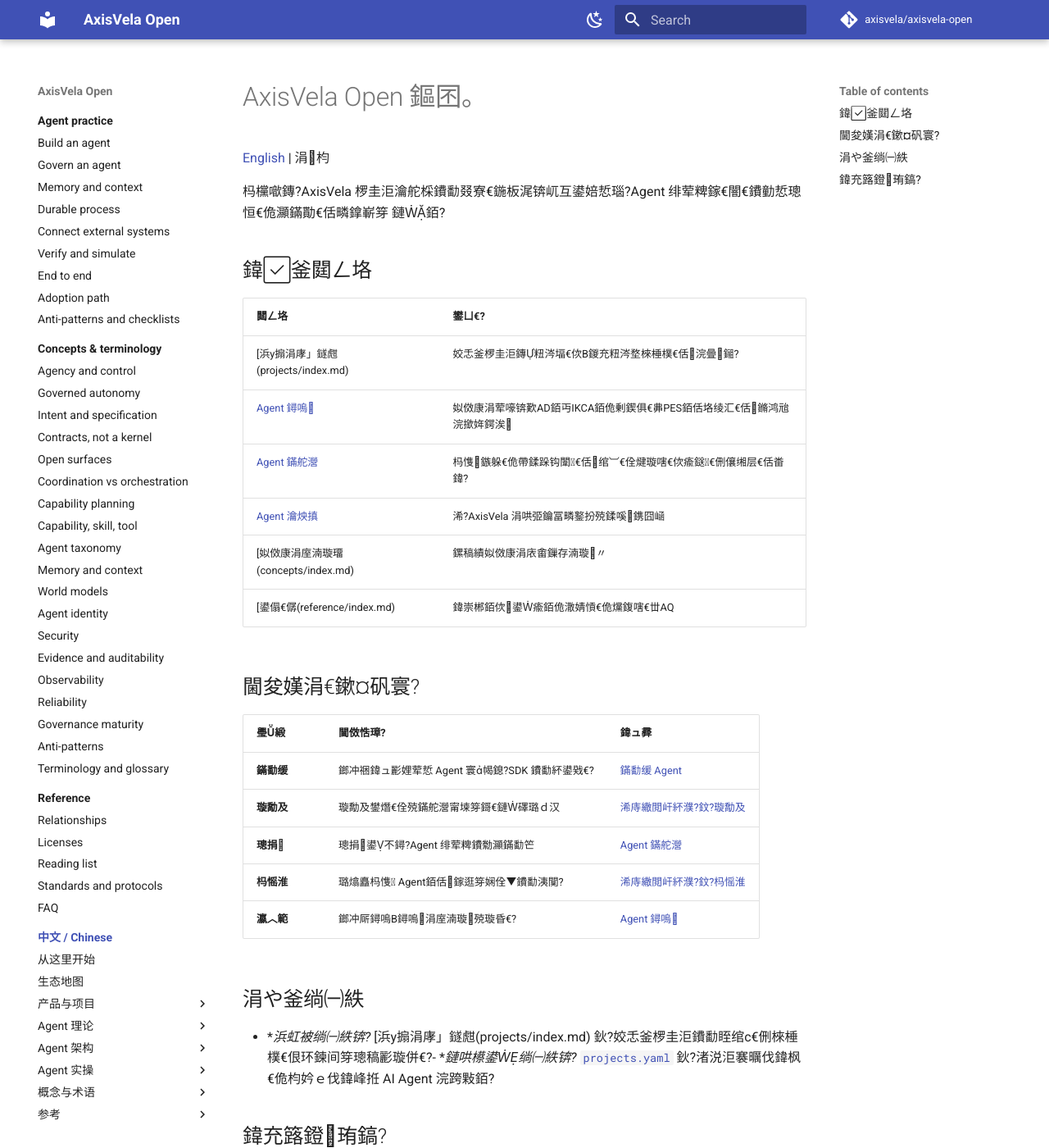
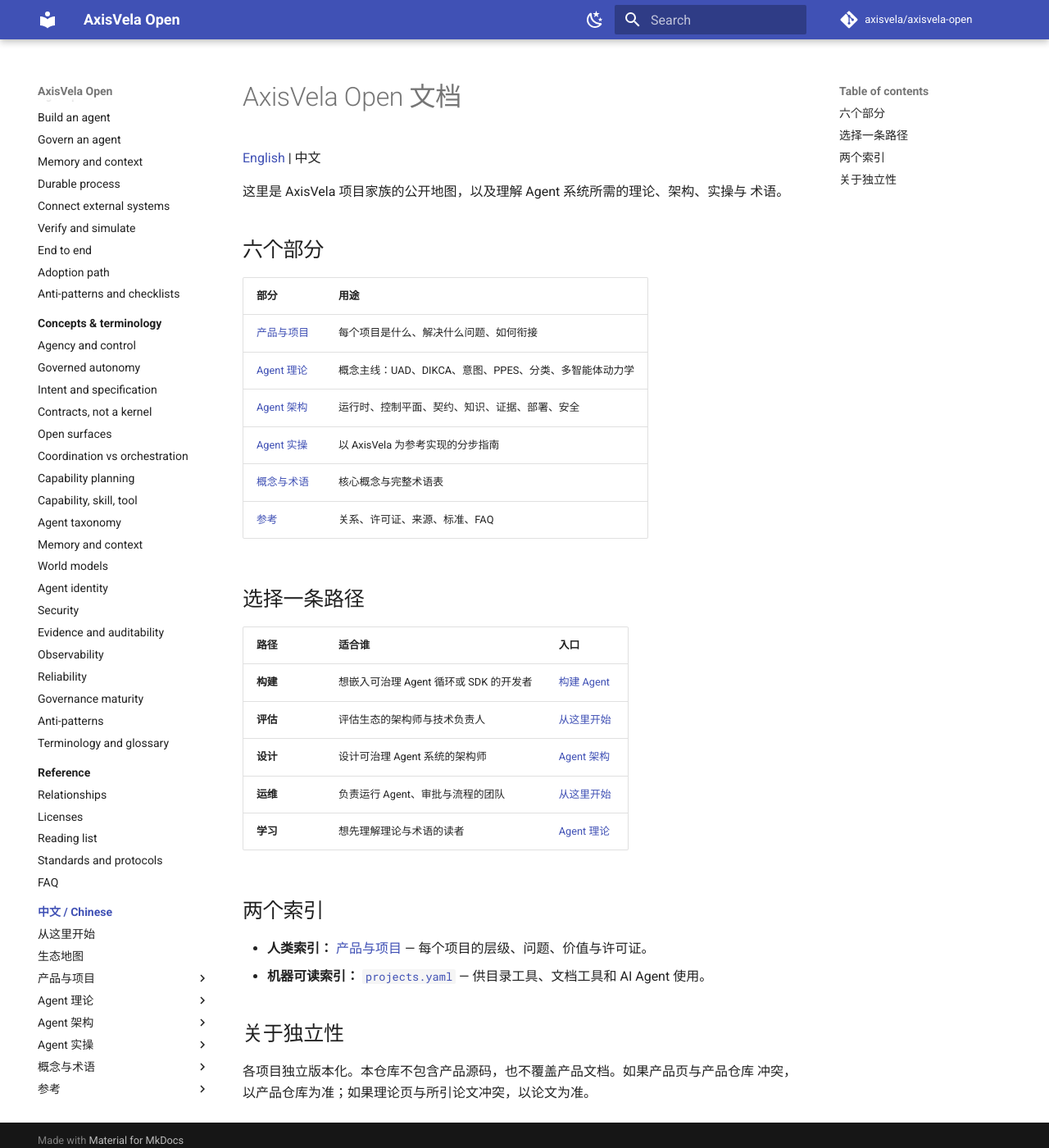
Before and after one commit to axisvela/axisvela-open, an MkDocs documentation site: the page built from docs/zh/index.md, in a window 1280 px wide and 1400 px high. Shown: the whole window at 82% size. Built offline with MkDocs 1.6.1 and Material for MkDocs 9.7.7, drawn with Linux system fonts in a browser that asks for light colours; comment, search, counter and statistics services are not loaded; some of the changed text lies outside the part shown.

Commit message:
docs: fix Chinese index encoding

```diff
--- a/docs/zh/index.md
+++ b/docs/zh/index.md
@@ -1,33 +1,39 @@
-# AxisVela Open 鏂囨。
+# AxisVela Open 文档
 
-[English](../index.md) | 涓枃
+[English](../index.md) | 中文
 
-杩欓噷鏄?AxisVela 椤圭洰瀹舵棌鐨勫叕寮€鍦板浘锛屼互鍙婄悊瑙?Agent 绯荤粺鎵€闇€鐨勭悊璁恒€佹灦鏋勩€佸疄鎿嶄笌
-鏈銆?
-## 鍏釜閮ㄥ垎
+这里是 AxisVela 项目家族的公开地图，以及理解 Agent 系统所需的理论、架构、实操与
+术语。
 
-| 閮ㄥ垎 | 鐢ㄩ€?|
+## 六个部分
+
+| 部分 | 用途 |
 | --- | --- |
-| [浜у搧涓庨」鐩甝(projects/index.md) | 姣忎釜椤圭洰鏄粈涔堛€佽В鍐充粈涔堥棶棰樸€佸浣曡鎺?|
-| [Agent 鐞嗚](theory/index.md) | 姒傚康涓荤嚎锛歎AD銆丏IKCA銆佹剰鍥俱€丳PES銆佸垎绫汇€佸鏅鸿兘浣撳姩鍔涘 |
-| [Agent 鏋舵瀯](architecture/index.md) | 杩愯鏃躲€佹帶鍒跺钩闈€佸绾︺€佺煡璇嗐€佽瘉鎹€侀儴缃层€佸畨鍏?|
-| [Agent 瀹炴搷](practice/index.md) | 浠?AxisVela 涓哄弬鑰冨疄鐜扮殑鍒嗘鎸囧崡 |
-| [姒傚康涓庢湳璇璢(concepts/index.md) | 鏍稿績姒傚康涓庡畬鏁存湳璇〃 |
-| [鍙傝€僝(reference/index.md) | 鍏崇郴銆佽鍙瘉銆佹潵婧愩€佹爣鍑嗐€丗AQ |
+| [产品与项目](projects/index.md) | 每个项目是什么、解决什么问题、如何衔接 |
+| [Agent 理论](theory/index.md) | 概念主线：UAD、DIKCA、意图、PPES、分类、多智能体动力学 |
+| [Agent 架构](architecture/index.md) | 运行时、控制平面、契约、知识、证据、部署、安全 |
+| [Agent 实操](practice/index.md) | 以 AxisVela 为参考实现的分步指南 |
+| [概念与术语](concepts/index.md) | 核心概念与完整术语表 |
+| [参考](reference/index.md) | 关系、许可证、来源、标准、FAQ |
 
-## 閫夋嫨涓€鏉¤矾寰?
-| 璺緞 | 閫傚悎璋?| 鍏ュ彛 |
+## 选择一条路径
+
+| 路径 | 适合谁 | 入口 |
 | --- | --- | --- |
-| **鏋勫缓** | 鎯冲祵鍏ュ彲娌荤悊 Agent 寰幆鎴?SDK 鐨勫紑鍙戣€?| [鏋勫缓 Agent](practice/build-an-agent.md) |
-| **璇勪及** | 璇勪及鐢熸€佺殑鏋舵瀯甯堜笌鎶€鏈礋璐ｄ汉 | [浠庤繖閲屽紑濮?鈫?璇勪及](start-here.md) |
-| **璁捐** | 璁捐鍙不鐞?Agent 绯荤粺鐨勬灦鏋勫笀 | [Agent 鏋舵瀯](architecture/index.md) |
-| **杩愮淮** | 璐熻矗杩愯 Agent銆佸鎵逛笌娴佺▼鐨勫洟闃?| [浠庤繖閲屽紑濮?鈫?杩愮淮](start-here.md) |
-| **瀛︿範** | 鎯冲厛鐞嗚В鐞嗚涓庢湳璇殑璇昏€?| [Agent 鐞嗚](theory/index.md) |
+| **构建** | 想嵌入可治理 Agent 循环或 SDK 的开发者 | [构建 Agent](practice/build-an-agent.md) |
+| **评估** | 评估生态的架构师与技术负责人 | [从这里开始](start-here.md) |
+| **设计** | 设计可治理 Agent 系统的架构师 | [Agent 架构](architecture/index.md) |
+| **运维** | 负责运行 Agent、审批与流程的团队 | [从这里开始](start-here.md) |
+| **学习** | 想先理解理论与术语的读者 | [Agent 理论](theory/index.md) |
 
-## 涓や釜绱㈠紩
+## 两个索引
 
-- **浜虹被绱㈠紩锛?* [浜у搧涓庨」鐩甝(projects/index.md) 鈥?姣忎釜椤圭洰鐨勫眰绾с€侀棶棰樸€佷环鍊间笌璁稿彲璇併€?- **鏈哄櫒鍙绱㈠紩锛?*
+- **人类索引：** [产品与项目](projects/index.md) — 每个项目的层级、问题、价值与许可证。
+- **机器可读索引：**
   [`projects.yaml`](https://github.com/axisvela/axisvela-open/blob/main/projects.yaml)
-  鈥?渚涚洰褰曞伐鍏枫€佹枃妗ｅ伐鍏峰拰 AI Agent 浣跨敤銆?
-## 鍏充簬鐙珛鎬?
-鍚勯」鐩嫭绔嬬増鏈寲銆傛湰浠撳簱涓嶅寘鍚骇鍝佹簮鐮侊紝涔熶笉瑕嗙洊浜у搧鏂囨。銆傚鏋滀骇鍝侀〉涓庝骇鍝佷粨搴?鍐茬獊锛屼互浜у搧浠撳簱涓哄噯锛涘鏋滅悊璁洪〉涓庢墍寮曡鏂囧啿绐侊紝浠ヨ鏂囦负鍑嗐€?
+  — 供目录工具、文档工具和 AI Agent 使用。
+
+## 关于独立性
+
+各项目独立版本化。本仓库不包含产品源码，也不覆盖产品文档。如果产品页与产品仓库
+冲突，以产品仓库为准；如果理论页与所引论文冲突，以论文为准。
```
